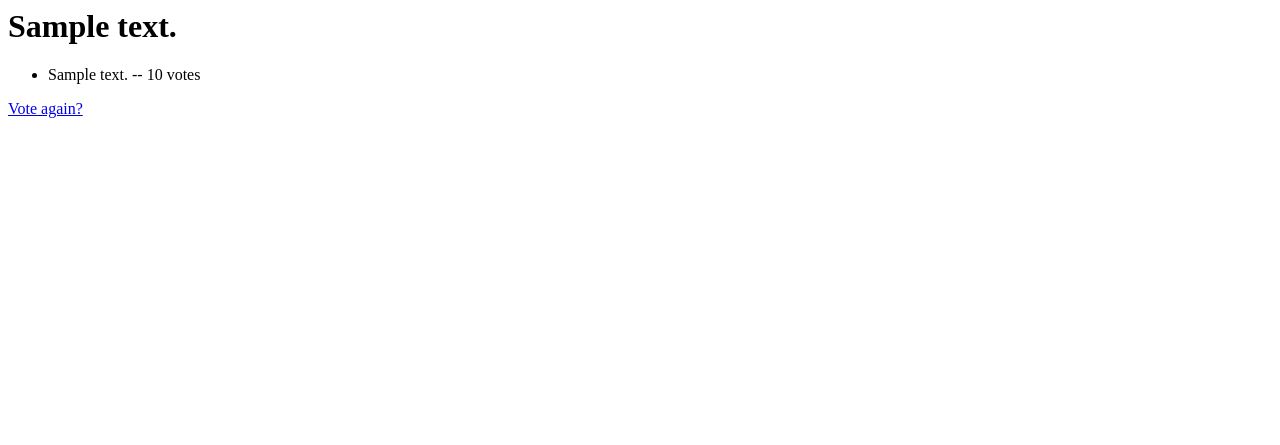
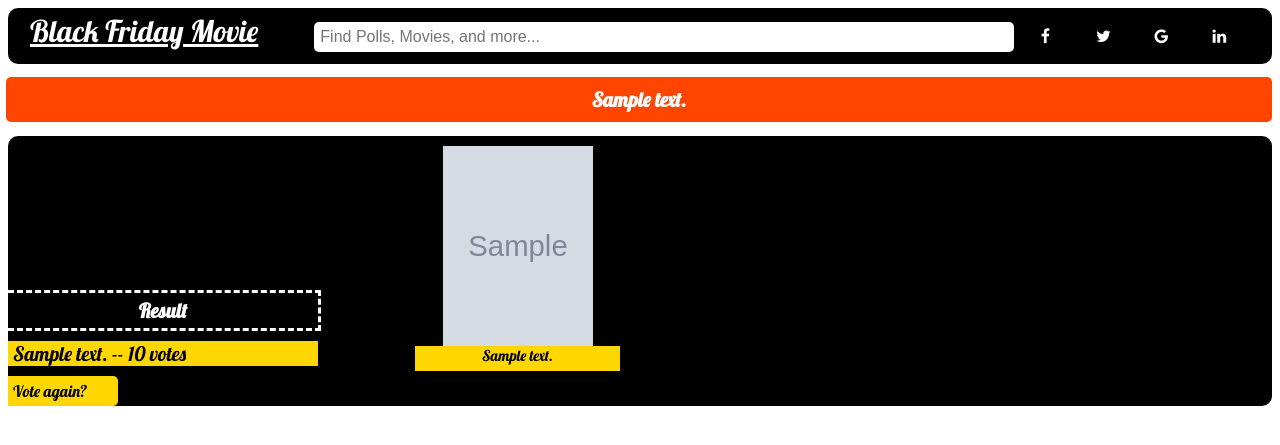
Before and after one commit to tranminhduc4796/Intek, a Django app: template basic_django/pythonweb/moviepoll/templates/moviepoll/results.html in a window 1280 px wide. Shown: the top 445 px of the page. Run offline with Django 3.2, Linux system fonts and the light colour scheme; the template is opened without the code that fills it: most values are stand-ins (such as "Sample title", 1, 10 or a date in 2020); grey boxes marked "Sample" are stand-in pictures.

Commit message:
Third release

```diff
--- a/basic_django/pythonweb/moviepoll/static/moviepoll/style.css
+++ b/basic_django/pythonweb/moviepoll/static/moviepoll/style.css
@@ -103,6 +103,14 @@ figure.item {
     font-family: Lobster;
     font-size: 20px;
     background-color: gold;
+
+}
+
+.option-board {
+    display: block;
+    background-color: black;
+    /* padding: 10px; */
+    border-radius: 10px;
 }
 
 .option {
@@ -111,53 +119,118 @@ figure.item {
     font-size: 20px;
     text-align: left;
     color: black;
-    margin: 5px -10px;
+    margin-top: 5px;
     background-color: gold;
     width: 300px;
     padding: 5px;
-}
-
-.option-board {
-    background-color: black;
-    padding: 10px;
-    border-radius: 10px;
 }
 
 .option-instruct {
     color: white;
     font-size: 20px;
     font-family: Lobster;
+    text-align: center;
     border-left: 0px;
     border-color: white;
     border-style: dashed;
     padding: 5px;
-    margin-left: -10px;
-    margin-bottom: 0px;
+    margin-left: 0px;
+    margin-bottom: 10px;
     width: 300px;
 }
 
 .form-submit-button {
+    display: block;
+    margin-top: 10px;
     background: gold;
     font-family: Lobster;
     color: black;
     padding: 5px;
     width: 100px;
     border: none;
-    margin-left: -10px;
-    margin-bottom: 0px;
     border-top-right-radius: 5px;
     border-bottom-right-radius: 5px;
+    text-decoration: none;
 }
 
 .form-submit-button:hover {
+    display: block;
+    margin-top: 10px;
     background: #016ABC;
     font-family: Lobster;
     color: black;
     padding: 5px;
     width: 100px;
     border: none;
-    margin-left: -10px;
-    margin-bottom: 0px;
     border-top-right-radius: 5px;
     border-bottom-right-radius: 5px;
+    text-decoration: none;
 }
+
+.form-vote-button {
+    text-align: center;
+    background: green;
+    font-family: Lobster;
+    color: black;
+    padding: 5px;
+    width: 100px;
+    margin-left: 45%;
+    text-decoration: none;
+    border-radius: 5px;
+}
+
+.form-vote-button:hover {
+    text-align: center;
+    background: #016ABC;
+    font-family: Lobster;
+    color: black;
+    padding: 5px;
+    width: 100px;
+    margin-left: 45%;
+    text-decoration: none;
+    border-radius: 5px;
+}
+
+
+.inline_ls {
+    display: inline-block;
+    margin-top: 0px;
+}
+
+.inline_album {
+    display: inline-block;
+    margin-left: 50px;
+    margin-bottom: -50px;
+}
+
+figure.mini_item {
+    /* To correctly align image, regardless of content height: */
+    display: inline-block;
+    /* To horizontally center images and caption */
+    text-align: center;
+    /* The width of the container also implies margin around the images. */
+    width: 205px;
+    margin-top: 10px;
+    margin-bottom: 5px;
+}
+
+.mini_poster {
+    width: 150px;
+    height: 200px;
+    background-color: grey;
+}
+
+.mini_caption {
+    /* Make the caption a block so it occupies its own line. */
+    font-family: Lobster;
+    font-size: 15px;
+    background-color: gold;
+    padding-right: 10px;
+    padding-left: 10px;
+    height: 25px;
+}
+
+.result {
+    margin-top: -5px;
+    margin-bottom: -5px;
+}
--- a/basic_django/pythonweb/moviepoll/templates/moviepoll/index.html
+++ b/basic_django/pythonweb/moviepoll/templates/moviepoll/index.html
@@ -38,6 +38,9 @@
                 </figure>
             {% endfor %}
             </div>
+            <a href="{% url 'moviepoll:detail' question.id %}" class="form-vote-button">
+               Vote Here
+            </a>
         </div>
     {% endfor %}
     </div>
--- a/basic_django/pythonweb/moviepoll/templates/moviepoll/results.html
+++ b/basic_django/pythonweb/moviepoll/templates/moviepoll/results.html
@@ -1,9 +1,42 @@
-<h1>{{ question.question_text }}</h1>
+{% load static %}
+<head>
+    <link rel="stylesheet" type="text/css" href="{% static 'moviepoll/style.css' %}">
+    <link href="https://fonts.googleapis.com/css?family=Major+Mono+Display" rel="stylesheet" type="text/css">
+    <link href="https://fonts.googleapis.com/css?family=Lobster" rel="stylesheet" type="text/css">
+    <link rel="stylesheet" href="https://cdnjs.cloudflare.com/ajax/libs/font-awesome/4.7.0/css/font-awesome.min.css">
+    <link href="https://fonts.googleapis.com/css?family=Karla" rel="stylesheet">
+</head>
 
-<ul>
-{% for choice in question.choice_set.all %}
-    <li>{{ choice.choice_text }} -- {{ choice.votes }} vote{{ choice.votes|pluralize }}</li>
-{% endfor %}
-</ul>
+<header class="top">
+        <a  href="{% url 'moviepoll:index' %}" class="top-a">Black Friday Movie</a>
+        <input type="text" placeholder="Find Polls, Movies, and more...">
+        <a href="#" class="fa fa-facebook"></a>
+        <a href="#" class="fa fa-twitter"></a>
+        <a href="#" class="fa fa-google"></a>
+        <a href="#" class="fa fa-linkedin"></a>
+</header>
 
-<a href="{% url 'moviepoll:detail' question.id %}">Vote again?</a>
+<body>
+    <h1 class="poll-topic">{{ question.question_text }}</h1>
+    <form class="option-board">
+        <div class="inline_ls">
+            <h5 class="option-instruct">Result</h5>
+            {% for choice in question.choice_set.all %}
+            <div class="option">
+                <p class="result">{{ choice.choice_text }} -- {{ choice.votes }} vote{{ choice.votes|pluralize }}</p>
+            </div>
+            {% endfor %}
+            </div>
+        </div>
+        <div class="inline_album">
+                {% for choice in question.choice_set.all %}
+                    <figure class="mini_item">
+                        <img src="{{ choice.choice_poster_link }}" class="mini_poster"/>
+                        <figcaption class="mini_caption">{{ choice.choice_text }}</figcaption>
+                    </figure>
+                {% endfor %}
+        </div>
+    <br>
+    <a class="form-submit-button" href="{% url 'moviepoll:detail' question.id %}">Vote again?</a>
+    </form>
+</body>
```
Also changed, not shown: basic_django/pythonweb/moviepoll/templates/moviepoll/detail.html (+13 -1 lines), basic_django/pythonweb/db.sqlite3.
